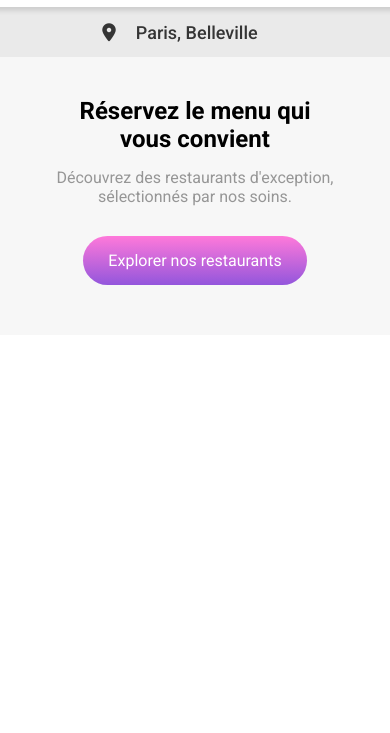
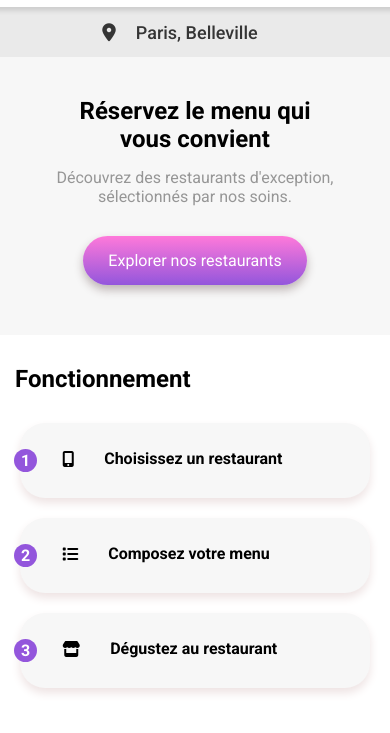
Before and after one commit to Lockdown24/P3, a website: page index.html in a window 390 px wide. Shown: the part 63-796 px from the top of the page. Drawn offline with Linux system fonts and the light colour scheme; a web font is replaced by a local one.

Commit message:
Create operation section + responsive

```diff
--- a/index.html
+++ b/index.html
@@ -14,15 +14,38 @@
         <header>
             <h1>ohmyfood</h1>
         </header>
+        <main>
             <!--Position Section-->
             <section class="position">
                 <p class="position__text"><i id="pos_logo" class="fa-solid fa-location-dot"></i>Paris, Belleville</p>
             </section>
             <!--Introduction Section-->
             <section class="intro">
-            <h2 class="intro__title">Réservez le menu qui vous convient</h2>
+                <h2 class="intro__title">Réservez le menu qui<br/> vous convient</h2>
                 <p class="intro__text">Découvrez des restaurants d'exception, sélectionnés par nos soins.</p>
-            <a href="#"><div class="button">Explorer nos restaurants</div></a>
+                <a href="#" class="button">Explorer nos restaurants</a>
             </section>
+            <!--Operation Section-->
+            <section class="operation">
+                <h2 class="operation__title">Fonctionnement</h2>
+                <div class="cards">
+                    <div class="cards__element">
+                        <div class="step">1</div>
+                        <i class="fa-solid fa-mobile-screen-button"></i>
+                        <p>Choisissez un restaurant</p>
+                    </div>
+                    <div class="cards__element">
+                        <div class="step">2</div>
+                        <i class="fa-solid fa-list"></i>
+                        <p>Composez votre menu</p>
+                    </div>
+                    <div class="cards__element">
+                        <div class="step">3</div>
+                        <i class="fa-sharp fa-solid fa-store"></i>
+                        <p>Dégustez au restaurant</p>
+                    </div>
+                </div>
+            </section>
+        </main>
     </body>
 </html>
--- a/sass/components/components.scss
+++ b/sass/components/components.scss
@@ -4,6 +4,7 @@
     background: linear-gradient($color_secondary, $color_primary);
     color: white;
     cursor: pointer;
-    border: 0px solid transparent;
+    border: 0px solid rgba(0, 0, 0, 0);
     margin-top: 30px;
+    box-shadow: 0px 5px 10px #beb5b5;
 }
--- a/sass/layouts/_layout.scss
+++ b/sass/layouts/_layout.scss
@@ -43,3 +43,58 @@ h1 {
         color: #969696;
     }
 }
+
+.operation {
+    display: flex;
+    flex-direction: column;
+    width: 100%;
+    &__title {
+        margin: 30px 0px 30px 30px;
+        @include mobile-only {
+            margin-left: 15px;
+        }
+    }
+}
+
+.cards {
+    display: flex;
+    flex-direction: row;
+    justify-content: space-evenly;
+    align-items: center;
+    @include tablet-only {
+        flex-direction: column;
+    }
+    &__element {
+        border: 1px solid #F7F7F700;
+        border-radius: 25px 25px 25px 25px;
+        background-color: #F7F7F7;
+        padding: 25px 10px 25px 30px;
+        font-weight: 700;
+        box-shadow: 0px 5px 10px #eee3e3;
+        display: flex;
+        width: 90%;
+        max-width: 320px;
+        margin-bottom: 20px;
+        @include mobile-only {
+            max-width: 350px;
+        }
+        &:hover {
+            background-color: #9256dc22;
+            cursor: pointer;
+        }
+        }
+}
+
+div > i {
+    margin-right: 30px;
+    padding-top: 2px;
+}
+
+.step {
+    margin: 0px 25px 0px -37px;
+    border: 0px solid $color_primary;
+    border-radius: 25px;
+    background-color: $color_primary;
+    padding: 2px 7px 2px 7px;
+    color: white;
+}
```
Also changed, not shown: public/css/style.css, 1 other file. Lines whose indentation alone changed are shown as unchanged.
